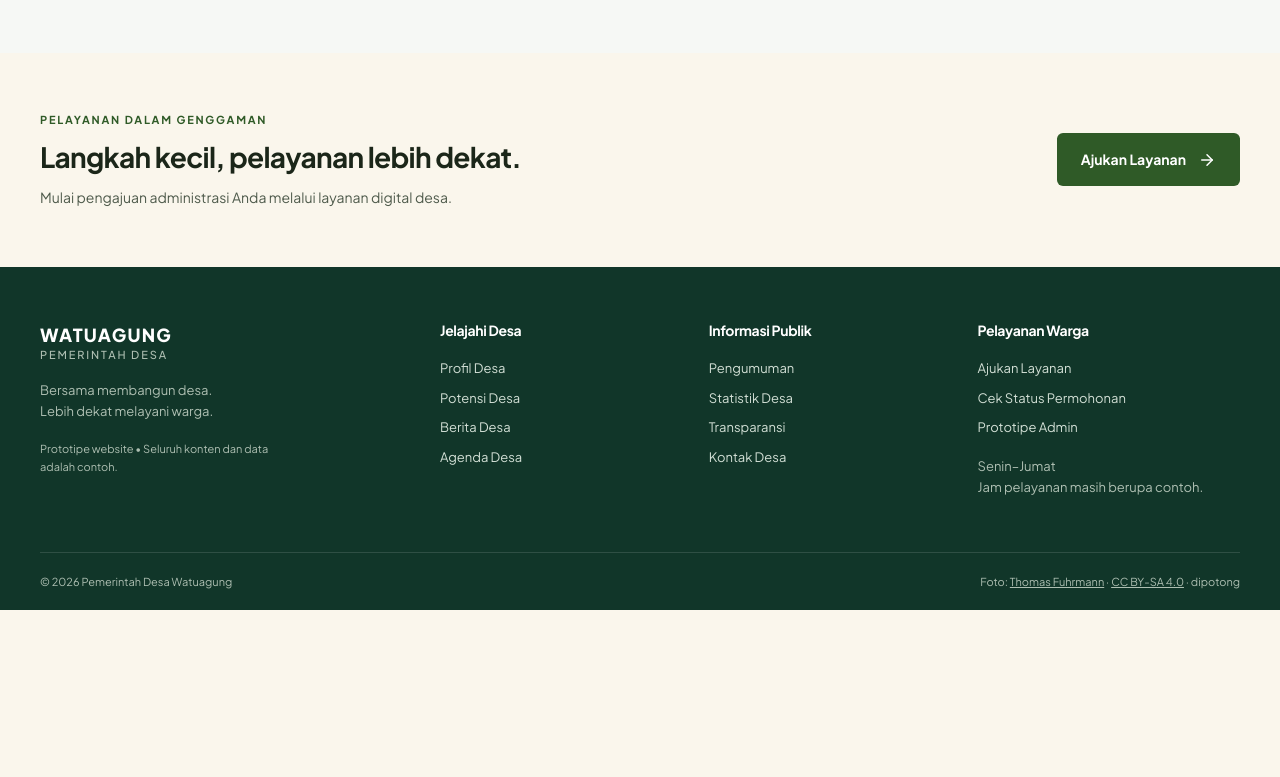
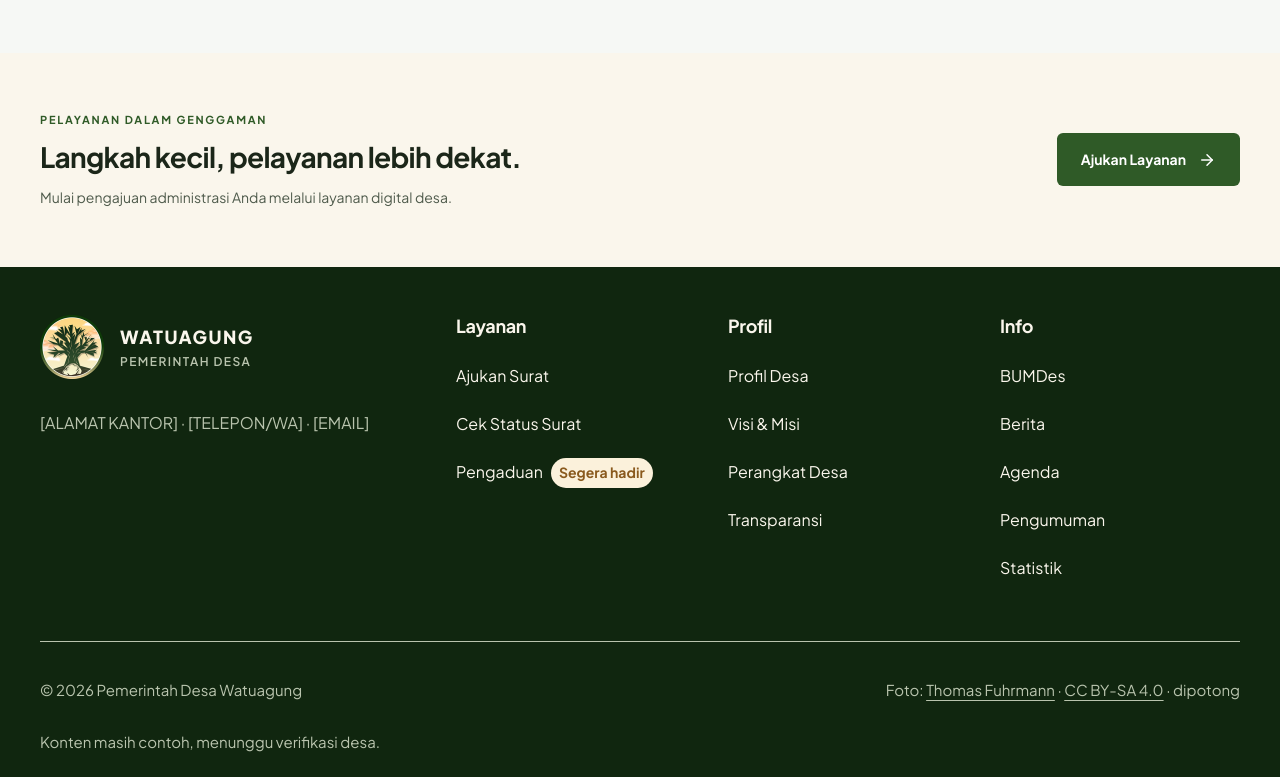
Before and after one commit to yann-gamedev/watuagung_zuma, a Next.js app: page / in a window 1280 px wide. Shown: the part 3927-4704 px from the top of the page. Before the commit the page ends 4537 px from the top, so only its background shows below. Built offline with nearby package versions, Linux system fonts and the light colour scheme.

Commit message:
feat(ui): redesign footer with logo and attribution

```diff
--- a/app/globals.css
+++ b/app/globals.css
@@ -15,6 +15,7 @@
   --color-ink: var(--ink);
   /* --color-muted dipakai komponen shadcn (bg-muted); jangan ditimpa. */
   --color-muted-text: var(--muted);
+  --color-on-dark-muted: var(--on-dark-muted);
   --color-line: var(--line);
   --font-sans: var(--font-jakarta), system-ui, sans-serif;
 }
@@ -33,6 +34,7 @@
   --white: #ffffff;
   --ink: #1b2619;
   --muted: #4e5a4b;
+  --on-dark-muted: #b9c4ae;
   --line: #e3dccb;
 
   /* Alias lama — dipertahankan agar CSS yang ada tetap jalan */
@@ -1145,53 +1147,110 @@ p {
   margin-top: 12px;
   font-size: 14px;
 }
-footer {
-  background: #113629;
-  color: #d2dfd5;
-  padding-top: 55px;
+.site-footer {
+  background: var(--forest-deep);
+  color: var(--cream);
+  padding-top: 48px;
+}
+.site-footer a:focus-visible {
+  outline-color: var(--gold);
+}
+.site-footer a:hover {
+  text-decoration: underline;
+  text-underline-offset: 4px;
 }
 .footer-grid {
   display: grid;
-  grid-template-columns: 1.6fr 1fr 1fr 1.2fr;
-  gap: 50px;
-}
-.footer-grid .brand {
-  color: white;
+  grid-template-columns: minmax(0, 1fr);
+  gap: 32px;
+}
+.footer-brand {
+  display: inline-flex;
+  align-items: center;
+  gap: 16px;
   font-size: 18px;
-}
-.footer-grid p {
-  color: #aebfb2;
-  font-size: 13px;
-  margin: 18px 0;
-}
-.footer-grid small {
-  font-size: 11px;
-  color: #aebfb2;
+  font-weight: 800;
+  letter-spacing: 0.08em;
+}
+.footer-brand img {
+  width: 64px;
+  height: 64px;
+  flex-shrink: 0;
+}
+.footer-brand small {
   display: block;
-  max-width: 260px;
-}
-.footer-grid h3 {
-  color: white;
+  color: var(--on-dark-muted);
+  font-size: 12px;
+  font-weight: 600;
+  letter-spacing: 0.12em;
+}
+.footer-contact {
+  color: var(--on-dark-muted);
+  font-size: 16px;
+  line-height: 1.55;
+  margin-top: 24px;
+  max-width: 36rem;
+}
+.footer-links h3 {
+  font-size: 18px;
+  font-weight: 700;
+  letter-spacing: -0.02em;
+  margin-bottom: 16px;
+}
+.footer-links > a {
+  display: flex;
+  align-items: center;
+  flex-wrap: wrap;
+  gap: 8px;
+  width: fit-content;
+  min-width: 48px;
+  min-height: 48px;
+  padding-block: 8px;
+  font-size: 16px;
+  line-height: 1.55;
+}
+.footer-badge {
+  border-radius: 999px;
+  padding: 4px 8px;
+  background: var(--sand);
+  color: var(--earth);
   font-size: 14px;
-  margin-bottom: 19px;
-}
-.footer-grid > div > a:not(.brand) {
-  display: block;
-  font-size: 13px;
-  margin: 9px 0;
+  font-weight: 700;
+  white-space: nowrap;
 }
 .footer-bottom {
-  border-top: 1px solid #ffffff20;
-  margin-top: 36px;
-  padding-block: 20px;
-  display: flex;
+  border-top: 1px solid var(--on-dark-muted);
+  margin-top: 48px;
+  padding-block: 24px;
+  display: flex;
+  flex-wrap: wrap;
+  align-items: center;
   justify-content: space-between;
-  gap: 20px;
-  font-size: 11px;
-  color: #aebfb2;
+  gap: 16px 32px;
+  font-size: 15px;
+  line-height: 1.55;
+  color: var(--on-dark-muted);
 }
 .footer-bottom a {
+  display: inline-flex;
+  align-items: center;
+  min-height: 48px;
   text-decoration: underline;
+  text-underline-offset: 4px;
+}
+.footer-disclaimer {
+  flex-basis: 100%;
+  color: inherit;
+}
+@media (min-width: 521px) {
+  .footer-grid {
+    grid-template-columns: repeat(2, minmax(0, 1fr));
+  }
+}
+@media (min-width: 901px) {
+  .footer-grid {
+    grid-template-columns: minmax(0, 1.6fr) repeat(3, minmax(0, 1fr));
+  }
 }
 .page-heading {
   background: #f1f5ef;
@@ -1762,10 +1821,6 @@ td {
   .about-mark {
     right: 15px;
   }
-  .footer-grid {
-    grid-template-columns: 1fr 1fr;
-    gap: 30px;
-  }
   .form-layout {
     grid-template-columns: 1fr;
   }
@@ -1962,17 +2017,6 @@ td {
   .cta-section h2 {
     font-size: 27px;
   }
-  .footer-grid {
-    grid-template-columns: 1fr 1fr;
-    gap: 32px 20px;
-  }
-  .footer-grid > div:first-child {
-    grid-column: 1/-1;
-  }
-  .footer-bottom {
-    flex-direction: column;
-    gap: 10px;
-  }
   .fields {
     grid-template-columns: 1fr;
   }
--- a/components/site.tsx
+++ b/components/site.tsx
@@ -1,4 +1,5 @@
 "use client";
+import Image from "next/image";
 import Link from "next/link";
 import { usePathname } from "next/navigation";
 import type { ReactNode } from "react";
@@ -15,48 +16,47 @@ import type { Status } from "@/types/pelayanan";
 import { SiteHeader, normalizePath } from "@/components/site-header";
 export function Footer() {
   return (
-    <footer>
+    <footer className="site-footer">
       <div className="container footer-grid">
         <div>
-          <Link className="brand" href="/">
+          <Link className="footer-brand" href="/">
+            <Image
+              src="/brand/logo-watuagung-128.png"
+              width={64}
+              height={64}
+              alt=""
+            />
             <span>
               WATUAGUNG<small>PEMERINTAH DESA</small>
             </span>
           </Link>
-          <p>
-            Bersama membangun desa.
-            <br />
-            Lebih dekat melayani warga.
-          </p>
-          <small>
-            Prototipe website • Seluruh konten dan data adalah contoh.
-          </small>
-        </div>
-        <div>
-          <h3>Jelajahi Desa</h3>
-          <Link href="/profil">Profil Desa</Link>
-          <Link href="/potensi">Potensi Desa</Link>
-          <Link href="/berita">Berita Desa</Link>
-          <Link href="/agenda">Agenda Desa</Link>
-        </div>
-        <div>
-          <h3>Informasi Publik</h3>
-          <Link href="/pengumuman">Pengumuman</Link>
-          <Link href="/statistik">Statistik Desa</Link>
-          <Link href="/transparansi">Transparansi</Link>
-          <Link href="/kontak">Kontak Desa</Link>
-        </div>
-        <div>
-          <h3>Pelayanan Warga</h3>
-          <Link href="/pelayanan">Ajukan Layanan</Link>
-          <Link href="/pelayanan/status">Cek Status Permohonan</Link>
-          <Link href="/admin">Prototipe Admin</Link>
-          <p>
-            Senin–Jumat
-            <br />
-            Jam pelayanan masih berupa contoh.
+          <p className="footer-contact">
+            [ALAMAT KANTOR] · [TELEPON/WA] · [EMAIL]
           </p>
         </div>
+        <nav className="footer-links" aria-label="Layanan di footer">
+          <h3>Layanan</h3>
+          <Link href="/pelayanan">Ajukan Surat</Link>
+          <Link href="/pelayanan/status">Cek Status Surat</Link>
+          <Link href="/kontak">
+            Pengaduan <span className="footer-badge">Segera hadir</span>
+          </Link>
+        </nav>
+        <nav className="footer-links" aria-label="Profil di footer">
+          <h3>Profil</h3>
+          <Link href="/profil">Profil Desa</Link>
+          <Link href="/visi-misi">Visi &amp; Misi</Link>
+          <Link href="/struktur-pemerintahan">Perangkat Desa</Link>
+          <Link href="/transparansi">Transparansi</Link>
+        </nav>
+        <nav className="footer-links" aria-label="Info di footer">
+          <h3>Info</h3>
+          <Link href="/bumdes">BUMDes</Link>
+          <Link href="/berita">Berita</Link>
+          <Link href="/agenda">Agenda</Link>
+          <Link href="/pengumuman">Pengumuman</Link>
+          <Link href="/statistik">Statistik</Link>
+        </nav>
       </div>
       <div className="container footer-bottom">
         <span>© 2026 Pemerintah Desa Watuagung</span>
@@ -71,6 +71,9 @@ export function Footer() {
           </a>{" "}
           · dipotong
         </span>
+        <p className="footer-disclaimer">
+          Konten masih contoh, menunggu verifikasi desa.
+        </p>
       </div>
     </footer>
   );
```
Also changed, not shown: 1 other file (tests, documents, lock files or other folders).
